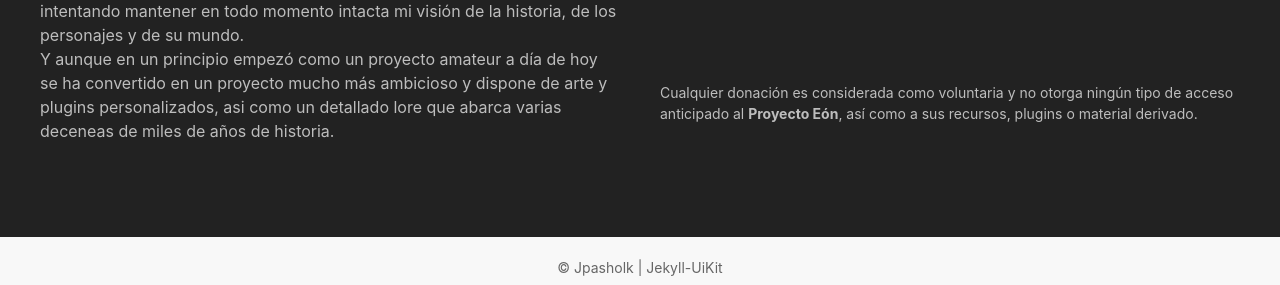
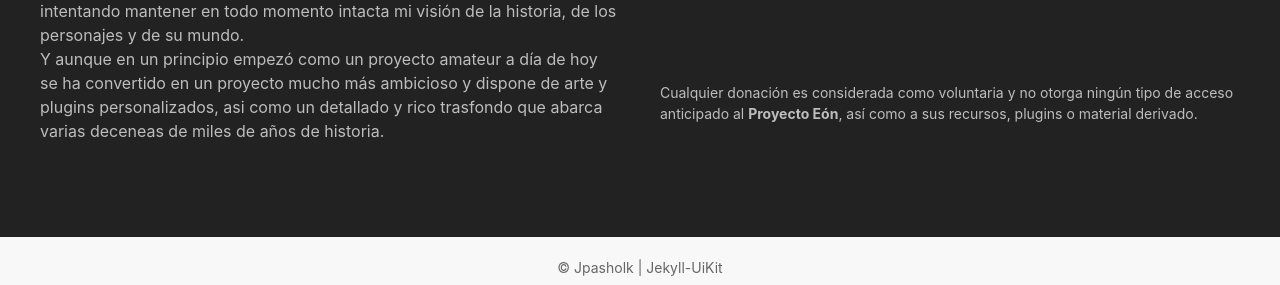
Before and after one commit to Throyd/eonproject, a Jekyll site: the page built from index.html, in a window 1280 px wide. Shown: the part 1321-1606 px from the top of the page. Built offline with Jekyll 4.4.1, drawn with Linux system fonts in a browser that asks for light colours; nearby versions of some CDN libraries; the list of posts is cut into pages by our own code; comment, search, counter and statistics services are not loaded; a style sheet for code colours, icons or effects is not loaded.

Commit message:
Update home.html

```diff
--- a/_layouts/home.html
+++ b/_layouts/home.html
@@ -70,7 +70,7 @@ layout: default
             <p>
               <strong>DEV beaters</strong> es un grupo de desarrolladores con un único desarrollador: <strong>Jhin</strong>.<br />
               Es por ello que el <strong>Proyecto Eón</strong> se está realizando con todo mi <span uk-icon="icon: heart"></span>, intentando mantener en todo momento intacta mi visión de la historia, de los personajes y de su mundo.<br />
-              Y aunque en un principio empezó como un proyecto amateur a día de hoy se ha convertido en un proyecto mucho más ambicioso y dispone de arte y plugins personalizados, asi como un detallado lore que abarca varias deceneas de miles de años de historia.
+              Y aunque en un principio empezó como un proyecto amateur a día de hoy se ha convertido en un proyecto mucho más ambicioso y dispone de arte y plugins personalizados, asi como un detallado y rico trasfondo que abarca varias deceneas de miles de años de historia.
               <br><br>
              </p>
           </div>
```
